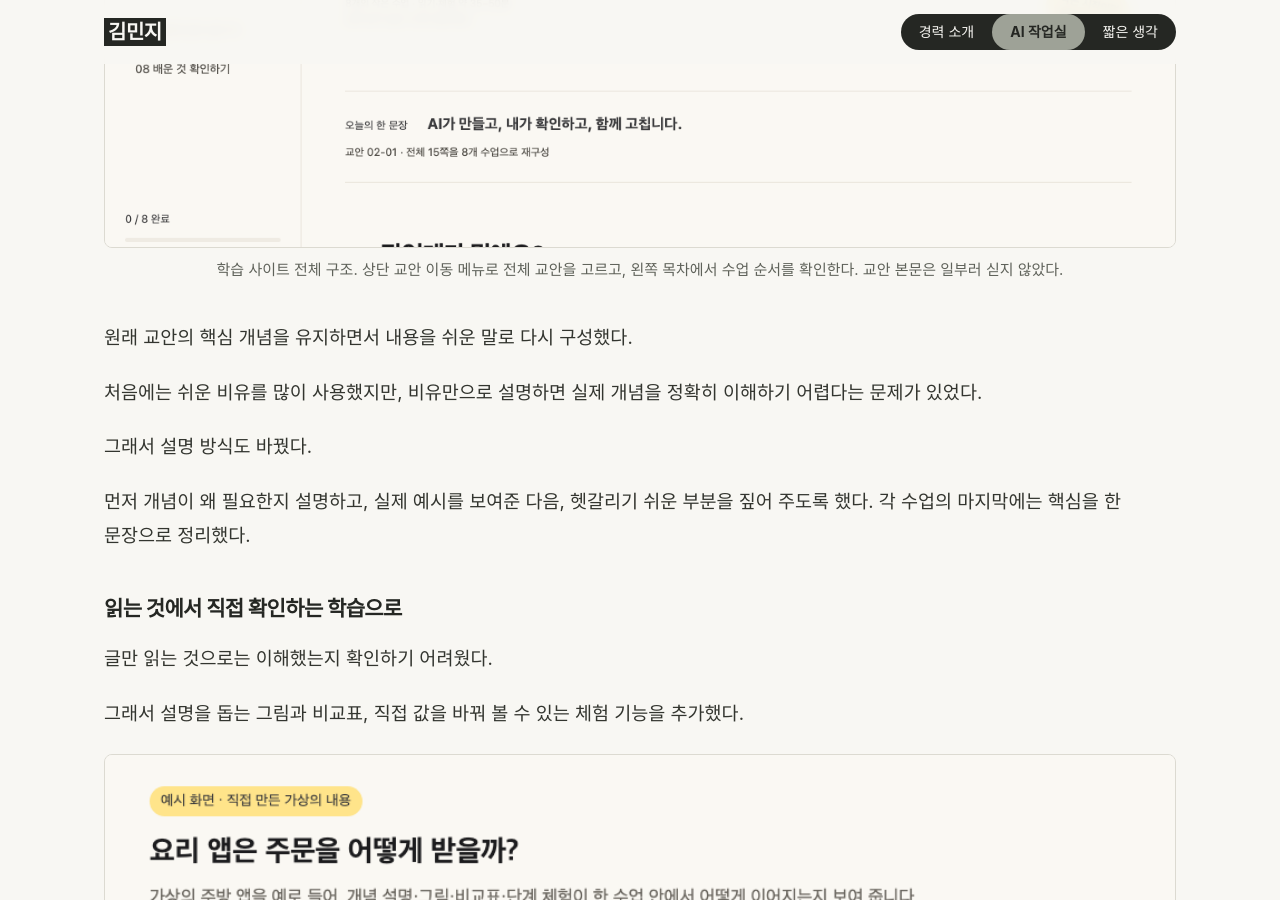
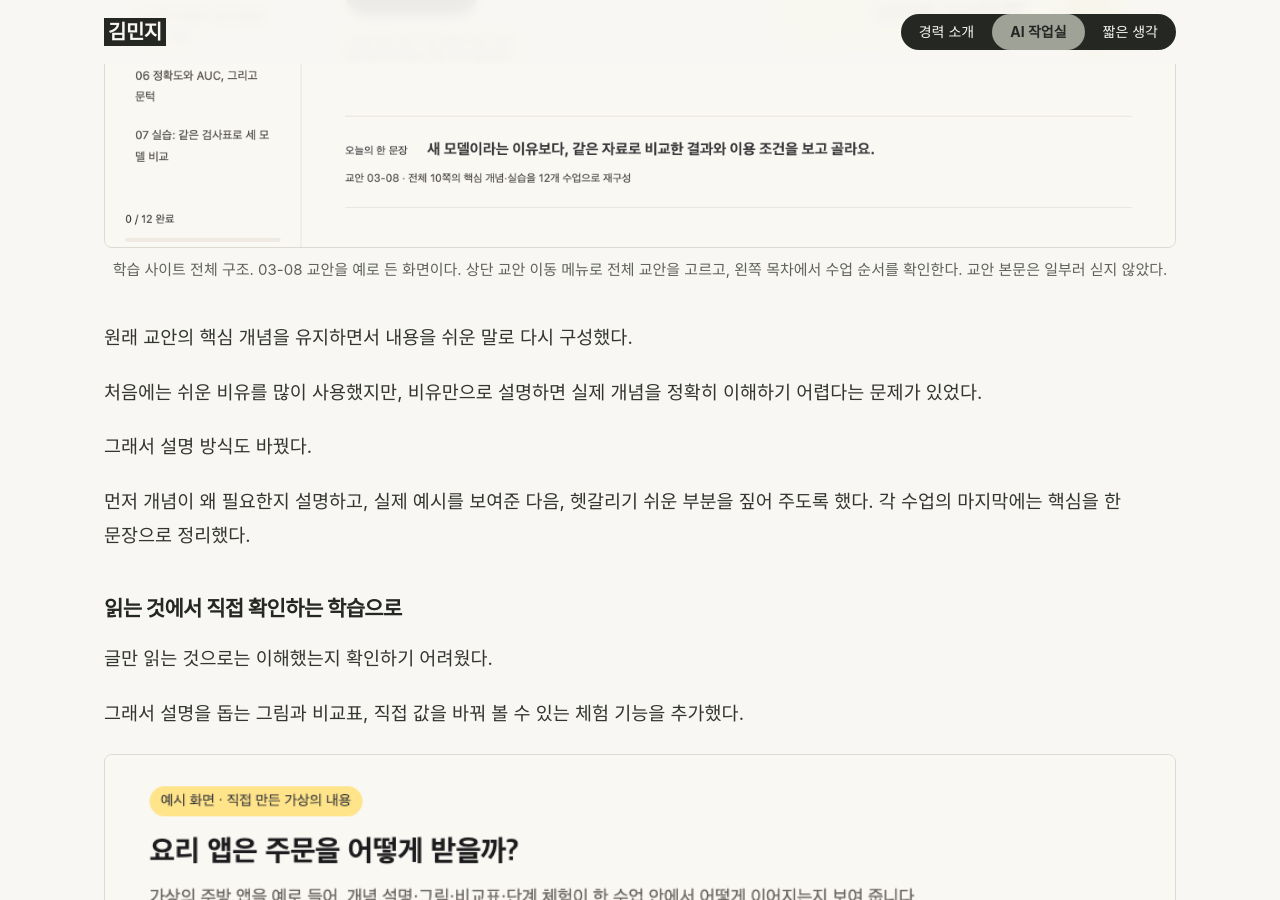
Before and after one commit to k-im-rose/k-im-rose.github.io, a Jekyll site: the page built from _posts/2026-11-14-ai-easy-study.md, in a window 1280 px wide and 900 px high, scrolled down 1995 px. Built offline with Jekyll 4.4.1, drawn with Linux system fonts in a browser that asks for light colours; some web fonts are replaced.

Commit message:
AI Lab: 학습 사이트 캡처를 03-08 교안 화면으로 교체
Co-Authored-By: Claude Haiku 5.5 <noreply@anthropic.com>

```diff
--- a/_posts/2026-11-14-ai-easy-study.md
+++ b/_posts/2026-11-14-ai-easy-study.md
@@ -38,8 +38,8 @@ AI 개발을 처음 배우는 나 자신을 위해 만들었다.
 Claude Code와 Claude Artifact를 활용해 개인 학습 사이트 **‘AI 개발 쉽게 공부하기’**를 만들었다.
 
 <figure class="shot">
-  <img src="/assets/images/ai-easy-study/01-structure.png" alt="AI 작업실 학습 사이트의 첫 화면. 상단에 교안 이동 메뉴와 전체 학습 지도 버튼, 왼쪽에 교안 목차가 보인다" loading="lazy">
-  <figcaption>학습 사이트 전체 구조. 상단 교안 이동 메뉴로 전체 교안을 고르고, 왼쪽 목차에서 수업 순서를 확인한다. 교안 본문은 일부러 싣지 않았다.</figcaption>
+  <img src="/assets/images/ai-easy-study/01-structure.png" alt="03-08 교안 화면. 상단에 교안 이동 메뉴와 전체 학습 지도 버튼, 왼쪽에 교안 목차가 보인다" loading="lazy">
+  <figcaption>학습 사이트 전체 구조. 03-08 교안을 예로 든 화면이다. 상단 교안 이동 메뉴로 전체 교안을 고르고, 왼쪽 목차에서 수업 순서를 확인한다. 교안 본문은 일부러 싣지 않았다.</figcaption>
 </figure>
 
 원래 교안의 핵심 개념을 유지하면서 내용을 쉬운 말로 다시 구성했다.
```
Also changed, not shown: assets/images/ai-easy-study/01-structure.png.
